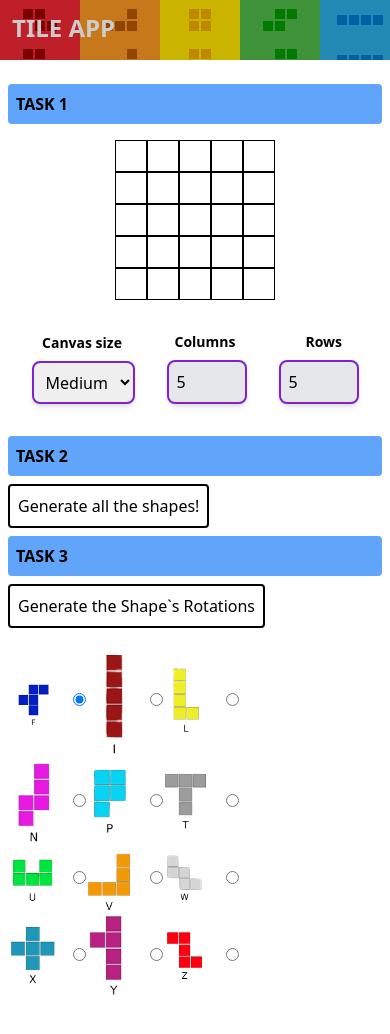
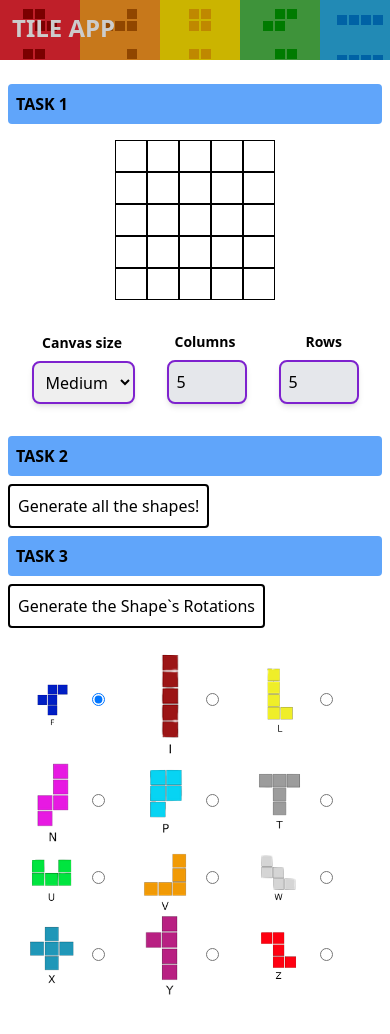
Before and after one commit to HyperPunkss/tetris-tiler-frontend, a Next.js app: page / in a window 390 px wide. Shown: the top 1034 px of the page. Built offline with nearby package versions, Linux system fonts and the light colour scheme.

Commit message:
Added responsive design on LetterPickerUnique component.

```diff
--- a/components/LetterPickerUnique.jsx
+++ b/components/LetterPickerUnique.jsx
@@ -42,10 +42,10 @@ function LetterPicker({onUniqueLetterChange}) {
 
     return (
         <>
-            <div className="grid grid-cols-3 my-4 mr-36">
+            <div className="grid grid-cols-3 my-4 mr-8 md:grid-cols-4 lg:grid-cols-6">
                 {images.map((image) => (
                     <>
-                        <div className="flex justify-center items-center">
+                        <div className="flex justify-center items-center ">
                             <Image key={image.id} src={image.src} alt={image.alt} width={50} height={50}/>
                             <input className="ml-4" type="radio" name="letter-picker" id={image.id}
                                    value={specificLetterID} defaultChecked={image.id === 'f'}
```
